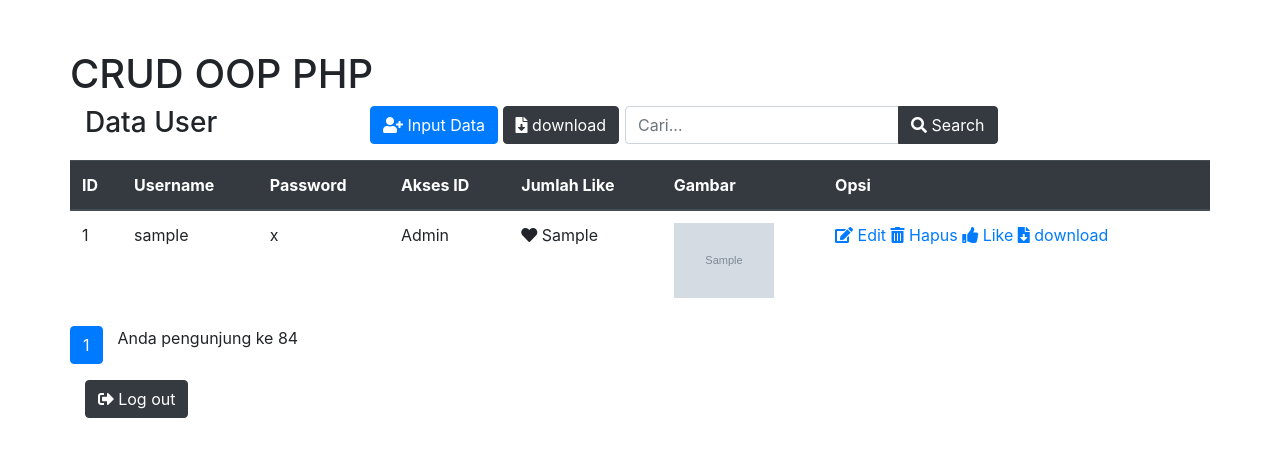
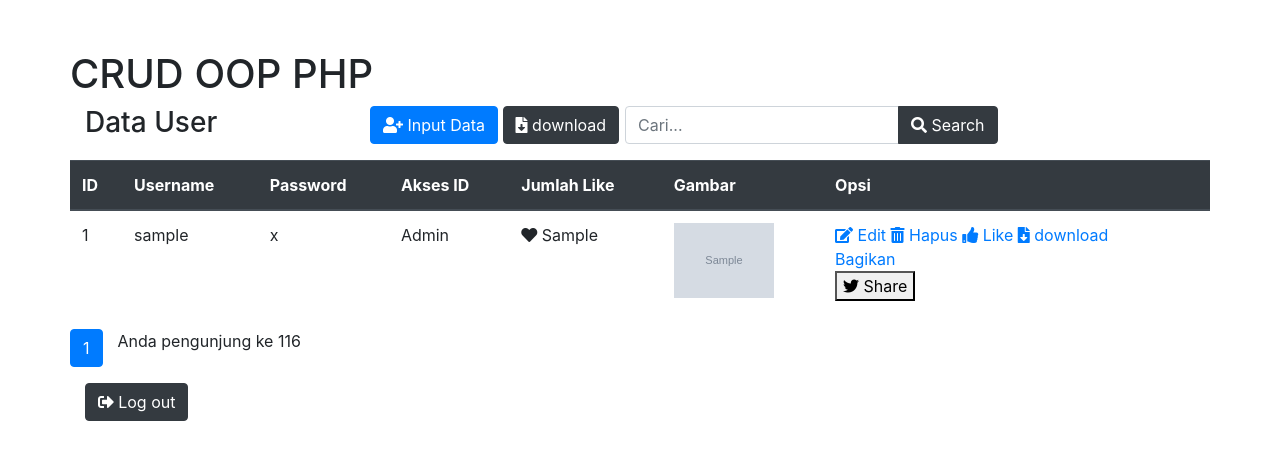
Before and after one commit to triabagus/crudoop, a PHP site: page /tampil-data.php in a window 1280 px wide. Shown: the top 460 px of the page. Run offline with PHP 8.4, Linux system fonts and the light colour scheme; the visitor is signed in with stand-in values (Sample User, id 1); tables that the repository leaves empty or names only in its code hold one stand-in row (values such as "Sample post"); grey boxes marked "Sample" are stand-in pictures; some libraries are stand-ins or nearby versions.

Commit message:
share fb twitter and google +

```diff
--- a/counter.txt
+++ b/counter.txt
@@ -1 +1 @@
-83
+115
--- a/default-data.php
+++ b/default-data.php
@@ -36,6 +36,47 @@
                 <a href="proses.php?id=<?php echo $x['id']; ?>&aksi=like"><i class="fas fa-thumbs-up"></i> Like</a>
 
                 <a href="proses.php?id=<?php echo $x['id']; ?>&aksi=download"><i class="fas fa-file-download"></i> download</a>
+
+                <div id="fb-root"></div>
+                <script async defer src="https://connect.facebook.net/id_ID/sdk.js#xfbml=1&version=v3.2"></script>
+                <div class="fb-share-button" data-href="http://teknologikopin.blogspot.com/2015/08/apakah-memenuhi-syaratkah-teknologi.html" data-layout="button" data-size="large" data-mobile-iframe="true"><a target="_blank" href="https://www.facebook.com/sharer/sharer.php?u=https%3A%2F%2Fdevelopers.facebook.com%2Fdocs%2Fplugins%2F&amp;src=sdkpreparse" class="fb-xfbml-parse-ignore">Bagikan</a></div>
+                <!-- <span class="facebook-share" data-js="facebook-share">Share on Facebook</span> -->
+                <button class="twitter-share" data-js="twitter-share">
+                    <i class="fab fa-twitter"></i> Share
+                </button>
+                <script>
+                    var twitterShare = document.querySelector('[data-js="twitter-share"]');
+
+                    twitterShare.onclick = function(e) {
+                    e.preventDefault();
+                    var twitterWindow = window.open('https://twitter.com/share?url=' + document.URL, 'twitter-popup', 'height=350,width=600');
+                    if(twitterWindow.focus) { twitterWindow.focus(); }
+                        return false;
+                    }
+
+                    // var facebookShare = document.querySelector('[data-js="facebook-share"]');
+
+                    // facebookShare.onclick = function(e) {
+                    // e.preventDefault();
+                    // var facebookWindow = window.open('https://www.facebook.com/sharer/sharer.php?u=' + document.URL, 'facebook-popup', 'height=350,width=600');
+                    // if(facebookWindow.focus) { facebookWindow.focus(); }
+                    //     return false;
+                    // }
+                </script>
+                <!--
+                    google + share
+                    Place this tag in your head or just before your close body tag.
+                 -->
+                <script src="https://apis.google.com/js/platform.js" async defer>
+                {lang: 'id'}
+                </script>
+                <!-- Place this tag where you want the share button to render. -->
+                <div class="g-plus" data-action="share" data-height="24" data-href="http://teknologikopin.blogspot.com/2015/08/apakah-memenuhi-syaratkah-teknologi.html"></div>
+
+                <!-- Place this render call where appropriate. -->
+                <script type="text/javascript">gapi.plus.go();</script>
+
+
             </td>
         </tr>
         <?php
--- a/tampil-data.php
+++ b/tampil-data.php
@@ -19,6 +19,9 @@ include_once 'function.php';
     <meta name="viewport" content="width=device-width, initial-scale=1">
     <!-- <link rel="stylesheet" type="text/css" media="screen" href="main.css" />
     <script src="main.js"></script> -->
+    <style>
+
+    </style>
     <link rel="stylesheet" href="https://stackpath.bootstrapcdn.com/bootstrap/4.2.1/css/bootstrap.min.css" integrity="sha384-GJzZqFGwb1QTTN6wy59ffF1BuGJpLSa9DkKMp0DgiMDm4iYMj70gZWKYbI706tWS" crossorigin="anonymous">
     <link rel="stylesheet" href="https://use.fontawesome.com/releases/v5.7.1/css/all.css" integrity="sha384-fnmOCqbTlWIlj8LyTjo7mOUStjsKC4pOpQbqyi7RrhN7udi9RwhKkMHpvLbHG9Sr" crossorigin="anonymous">
 </head>
```
